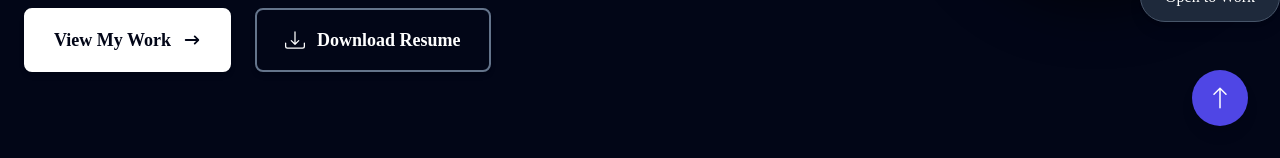
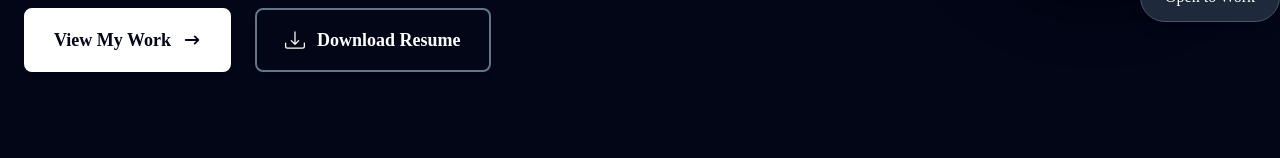
Before and after one commit to danielsdgg/mine, a React (Create React App) app: page / in a window 1280 px wide. Shown: the part 642-800 px from the top of the page. Built offline with nearby package versions, Linux system fonts and the light colour scheme.

Commit message:
another new

```diff
--- a/src/pages/Footer.jsx
+++ b/src/pages/Footer.jsx
@@ -1,14 +1,14 @@
 import React from 'react';
 import { FaGithub, FaLinkedin } from 'react-icons/fa';
 import { HiOutlineMail } from 'react-icons/hi';
-import { BsDownload, BsArrowUp } from 'react-icons/bs';
+import { BsDownload } from 'react-icons/bs';
 
 const Footer = () => {
   const currentYear = new Date().getFullYear();
 
-  const scrollToTop = () => {
-    window.scrollTo({ top: 0, behavior: 'smooth' });
-  };
+//   const scrollToTop = () => {
+//     window.scrollTo({ top: 0, behavior: 'smooth' });
+//   };
 
   return (
     <footer className="w-full bg-white text-slate-800 border-t border-slate-200 relative">
@@ -73,13 +73,13 @@ const Footer = () => {
       </div>
 
       {/* Back to Top – floating, elegant */}
-      <button
+      {/* <button
         onClick={scrollToTop}
         className="fixed bottom-8 right-8 z-50 bg-indigo-600 text-white p-4 rounded-full shadow-lg hover:bg-indigo-700 transition-all duration-300 hover:scale-110 focus:outline-none focus:ring-2 focus:ring-indigo-500 focus:ring-offset-2"
         aria-label="Back to top"
       >
         <BsArrowUp size={24} />
-      </button>
+      </button> */}
     </footer>
   );
 };
```
